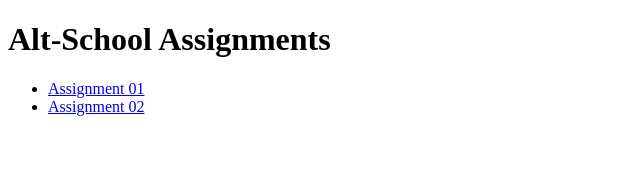
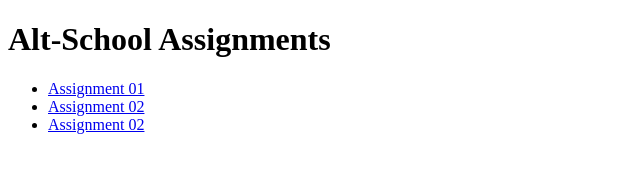
Before and after one commit to OlamideB/Alt-School, a plain HTML site: page index.html in a window 1280 px wide. Shown: the whole page, without its empty margins (0-640 px from the left). Drawn offline with Linux system fonts and the light colour scheme.

Commit message:
Update index.html

```diff
--- a/index.html
+++ b/index.html
@@ -9,6 +9,7 @@
     <ul>
       <li><a href="frontend/assignment-01/">Assignment 01</a></li>
       <li><a href="frontend/assignment-02/table.html">Assignment 02</a></li>
+      <li><a href="frontend/assignment-02/media.html">Assignment 02</a></li>
     </ul>
   </body>
 </html>
```
